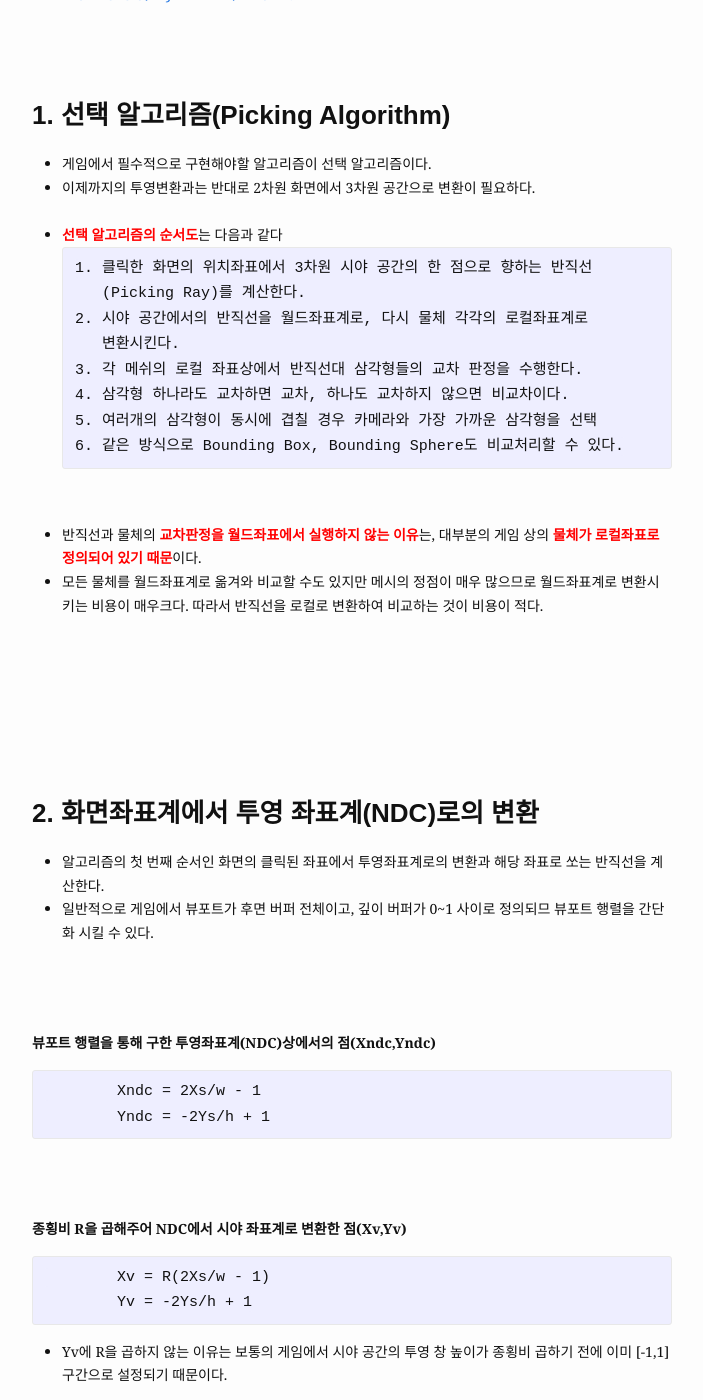
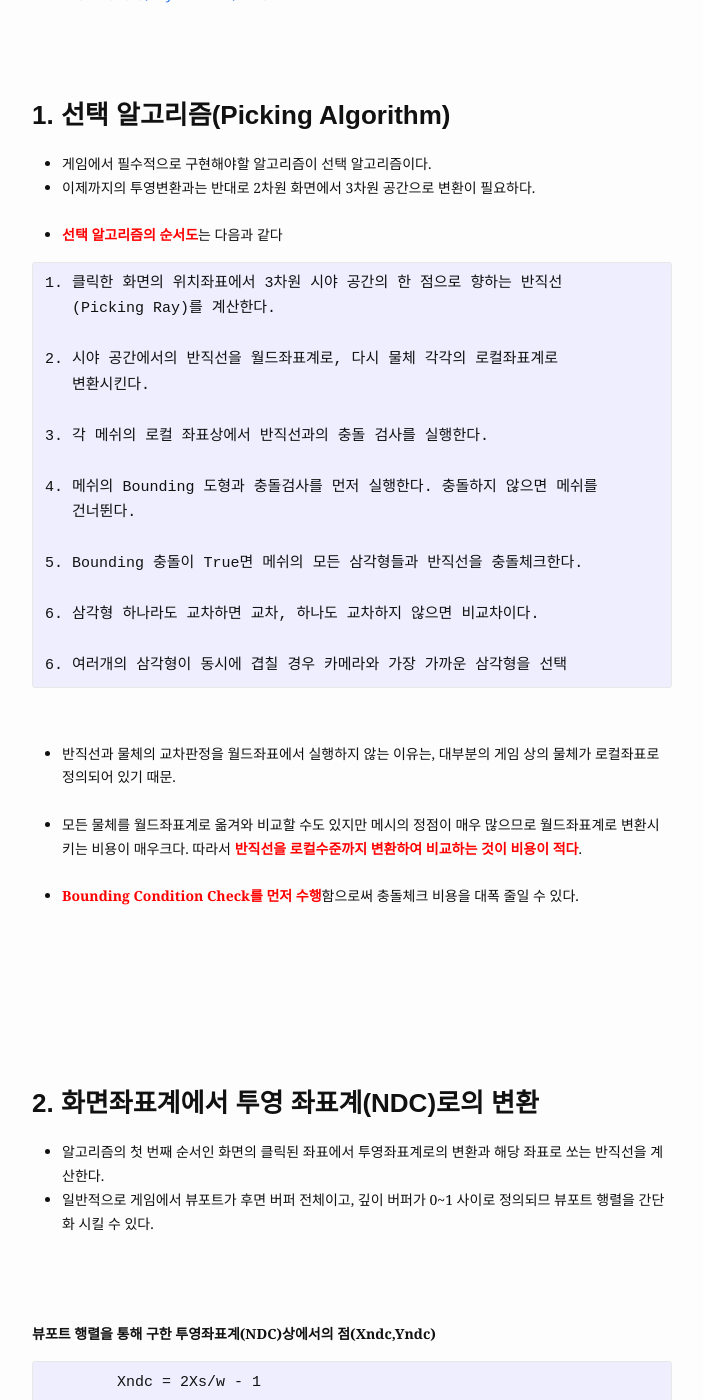
Before and after one commit to ognoej/Old_ognoej.github.io, a Jekyll site: the page built from _posts/2021-01-26-4.22.markdown, in a window 1280 px wide and 1400 px high, scrolled down 454 px. Shown: the whole window, without its empty margins (288-991 px from the left). Built offline with Jekyll 4.4.1, drawn with Linux system fonts in a browser that asks for light colours; some of the changed text lies outside the part shown.

Commit message:
post fixed

````diff
--- a/_posts/2021-01-26-4.22.markdown
+++ b/_posts/2021-01-26-4.22.markdown
@@ -19,20 +19,30 @@ categories: jekyll update
 <br />
 <br />
 - **<span style="color:red">선택 알고리즘의 순서도</span>**는 다음과 같다
+
 ```
 1. 클릭한 화면의 위치좌표에서 3차원 시야 공간의 한 점으로 향하는 반직선
-     (Picking Ray)를 계산한다.
+   (Picking Ray)를 계산한다.
+
 2. 시야 공간에서의 반직선을 월드좌표계로, 다시 물체 각각의 로컬좌표계로
-     변환시킨다.
-3. 각 메쉬의 로컬 좌표상에서 반직선대 삼각형들의 교차 판정을 수행한다.
-4. 삼각형 하나라도 교차하면 교차, 하나도 교차하지 않으면 비교차이다.
-5. 여러개의 삼각형이 동시에 겹칠 경우 카메라와 가장 가까운 삼각형을 선택
-6. 같은 방식으로 Bounding Box, Bounding Sphere도 비교처리할 수 있다.
+   변환시킨다.
+
+3. 각 메쉬의 로컬 좌표상에서 반직선과의 충돌 검사를 실행한다.
+
+4. 메쉬의 Bounding 도형과 충돌검사를 먼저 실행한다. 충돌하지 않으면 메쉬를
+   건너뛴다.
+
+5. Bounding 충돌이 True면 메쉬의 모든 삼각형들과 반직선을 충돌체크한다.
+
+6. 삼각형 하나라도 교차하면 교차, 하나도 교차하지 않으면 비교차이다.
+
+6. 여러개의 삼각형이 동시에 겹칠 경우 카메라와 가장 가까운 삼각형을 선택
 ```
 
 <br />
-- 반직선과 물체의 **<span style="color:red">교차판정을 월드좌표에서 실행하지 않는 이유</span>**는, 대부분의 게임 상의 **<span style="color:red">물체가 로컬좌표로 정의되어 있기 때문</span>**이다.
-- 모든 물체를 월드좌표계로 옮겨와 비교할 수도 있지만 메시의 정점이 매우 많으므로 월드좌표계로 변환시키는 비용이 매우크다. 따라서 반직선을 로컬로 변환하여 비교하는 것이 비용이 적다.
+- 반직선과 물체의 교차판정을 월드좌표에서 실행하지 않는 이유는, 대부분의 게임 상의 물체가 로컬좌표로 정의되어 있기 때문.<br /><br />
+- 모든 물체를 월드좌표계로 옮겨와 비교할 수도 있지만 메시의 정점이 매우 많으므로 월드좌표계로 변환시키는 비용이 매우크다. 따라서 **<span style="color:red">반직선을 로컬수준까지 변환하여 비교하는 것이 비용이 적다</span>**.<br /><br />
+- **<span style="color:red">Bounding Condition Check를 먼저 수행</span>**함으로써 충돌체크 비용을 대폭 줄일 수 있다.
 
 <br><br><br><br><br><br>
 
@@ -53,7 +63,7 @@ categories: jekyll update
 	Xv = R(2Xs/w - 1)
 	Yv = -2Ys/h + 1
 ```
-- Yv에 R을 곱하지 않는 이유는 보통의 게임에서 시야 공간의 투영 창 높이가 종횡비 곱하기 전에 이미 [-1,1]구간으로 설정되기 때문이다.
+- Yv에 R을 곱하지 않는 이유는 보통의 게임에서 시야 공간의 투영 창 높이가 종횡비 곱하기 전에 이미 [-1,1]구간으로 설정되기 때문에 Y값을 종횡비로 나눠놓은 경우가 많지 않기 때문이다.
 
 <br><br>
 
@@ -63,11 +73,13 @@ categories: jekyll update
 	Y'v = (-2sy/h + 1) / P11
 ```
 - 투영 행렬에서 Poo = 1 / rtan(a/2) 이고 P11 = 1 / tan(a/2)이므로,<br> 점(Xv, Yv, d)로 쏜 반직선은 (X'v, Y'v, 1)을 통과하는 반직선과 같은 반직선이 나온다.
+- a는 수직 시야각이다.
 
 <br><br>
 
 **시야 공간에서 시점(eye)로부터 점 (X'v,Y'v,1)로 선택 반직선 함수**
 ```
+
   void PickingApp::Pick(int sx, int sy)
 {
 	XMFLOAT4X4 P = mCamera.GetProj4x4f();
@@ -83,6 +95,7 @@ categories: jekyll update
 	XMMATRIX V = mCamera.GetView();
 	XMMATRIX invView = XMMatrixInverse(&XMMatrixDeterminant(V), V);
 
+
 ```
 - 여기서 시점(eye)는 시점 좌표계에서 보통 원점이다.
 
@@ -93,13 +106,13 @@ categories: jekyll update
 - 물체가 모두 월드 좌표계에 정의되어 있다면 월드 좌표계의 선택반직선에서 충돌 검사를 하면 되지만, **<span style="color:red">대부분의 메쉬가 로컬좌표에서 정의되어 있으므로 선택 반직선을 다시 물체 각각의 로컬 좌표계로 변환시켜 충돌 검사를 진행</span>**시켜줘야한다.
 - 물체의 메쉬들을 월드좌표로 전부 변환시키는 연산보다 선택 반직선 하나를 로컬좌표로 변환시키는 연산이 훨씬 효율적이기 때문이다.
 
-<br><br><br><br>
+<br><br><br>
 
 
 **월드 좌표에서 선택 반직선(Picking ray)**
 ```
 	Rworld(t) = qV^-1 + tuV^-1
-				=	qw + tuw
+	          = qw + tuw
 ```
 - 여기서 V는 시야 행렬이다
 <br><br><br><br>
@@ -116,8 +129,10 @@ categories: jekyll update
 
 **시야 좌표계의 선택 반직선을 물체의 로컬 좌표계로 변환하는 함수**
 ```
+
 // 디폴트 값은 아무것도 선택되지 않아 보이지 않는 상태이다.
 mPickedRitem->Visible = false;
+
 
 // 불투명한 렌더 타겟들만 고려한다.
 // 실제로 게임을 만들 때는 Picking이 가능한
@@ -129,16 +144,20 @@ for(auto ri : mRitemLayer[(int)RenderLayer::Opaque])
   if(ri->Visible == false)
   	continue;
 
+
   XMMATRIX W = XMLoadFloat4x4(&ri->World);
   XMMATRIX invWorld = XMMatrixInverse(&XMMatrixDeterminant(W), W);
+
 
   // Ray를 메쉬의 로컬 좌표로 변환한다.
   XMMATRIX toLocal = XMMatrixMultiply(invView, invWorld);
   rayOrigin = XMVector3TransformCoord(rayOrigin, toLocal);
   rayDir = XMVector3TransformNormal(rayDir, toLocal);
 
+
   // 교차 판정을 위해 반직선 방향 벡터를 단위벡터로 만든다.
   rayDir = XMVector3Normalize(rayDir);
+
 ```
 - 여기서 중요한 점은 **<span style="color:red">실제 게임을 구현 할 때는 선택 가능한 Picking List를 따로 관리</span>**해야 코드 구성이 편해진다는 점이다. 꼭 기억하자.
 
@@ -221,8 +240,8 @@ if(ri->Bounds.Intersects(rayOrigin, rayDir, tmin))
  }
 }
 ```
-- 여기서 중요한 점은 **<span style="color:red">비교를 수행하는 메쉬의 정점 정보들이 시스템 메모리에 있는 복사본</span>**이라는 점이다.
-- 현재 GPU가 렌더링 중인 정점 정보를 CPU가 가져와 비교하는 것이 불가능하기 때문이다.
-- 이 때 저장할 **<span style="color:red">메쉬정보를 단순화해서 저장하면 시스템 메모리의 낭비를 감소시킬 수도 있다</span>**.
+- 여기서 중요한 점은 **<span style="color:red">비교를 수행하는 메쉬의 정점 정보들이 시스템 메모리에 있는 복사본</span>**이라는 것<br><br>
+- 현재 GPU가 렌더링 중인 정점 정보를 CPU가 가져와 비교하는 것이 불가능하기 때문이다.<br><br>
+- 이 때 저장할 **<span style="color:red">메쉬정보를 단순화해서 저장하면 시스템 메모리의 낭비를 감소</span>**시킬 수도 있다.
 
 <br><br><br><br><br><br>
````
